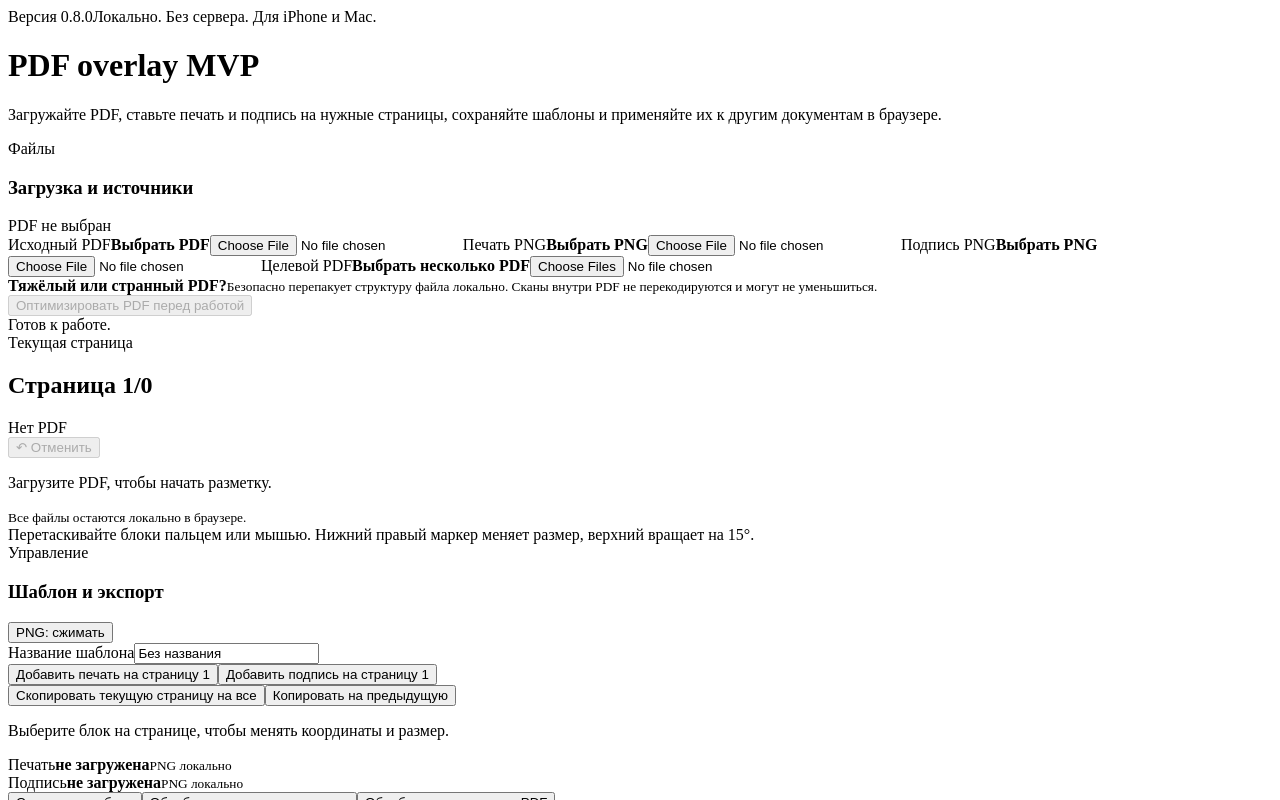
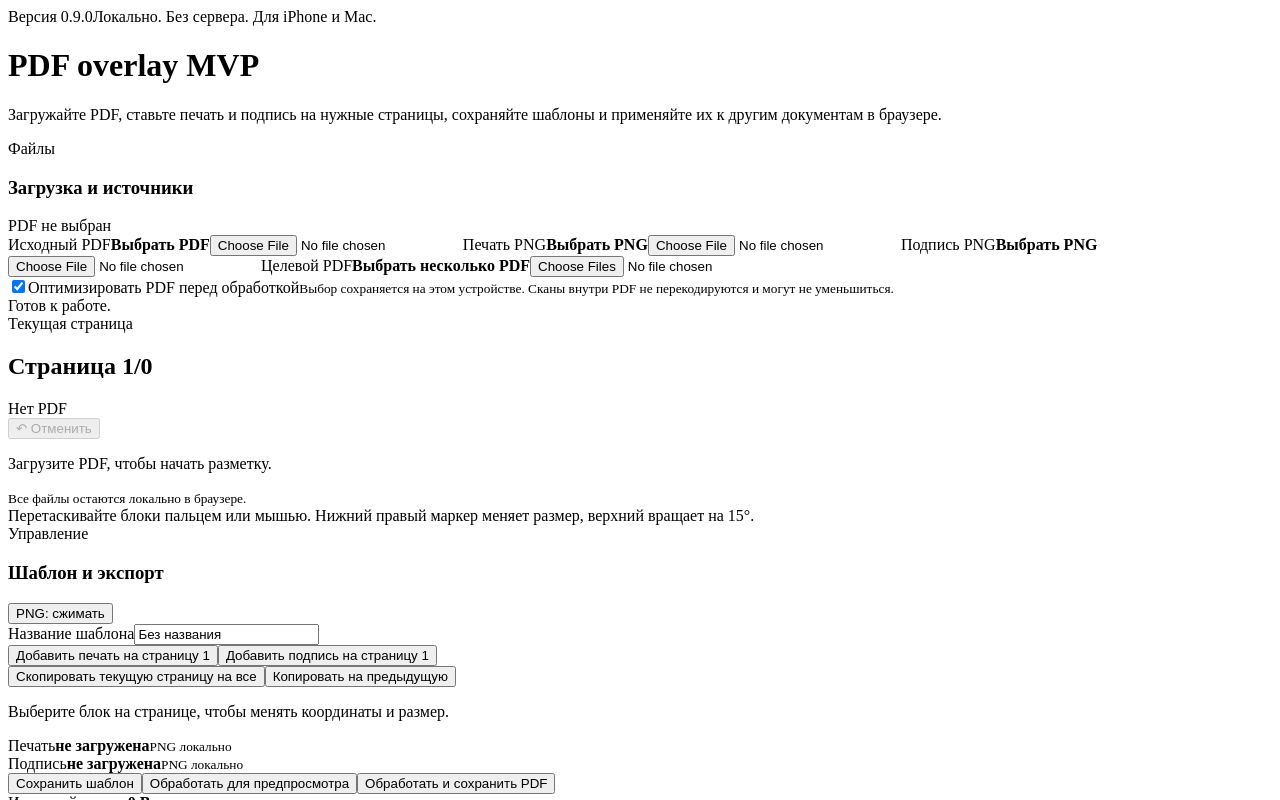
Before and after one commit to nebuhtit/pdf-overlay-mvp, a React (Vite) app: page / in a window 1280 px wide. Shown: the top 800 px of the page. Built offline with nearby package versions, Linux system fonts and the light colour scheme; the HTML template or start-up script is replaced by a standard one.

Commit message:
Release 0.9.0 with saved PDF optimization and template controls

```diff
--- a/package.json
+++ b/package.json
@@ -1,7 +1,7 @@
 {
   "name": "pdf-overlay-mvp",
   "private": true,
-  "version": "0.8.0",
+  "version": "0.9.0",
   "type": "module",
   "scripts": {
     "dev": "vite",
--- a/src/App.tsx
+++ b/src/App.tsx
@@ -3,15 +3,15 @@ import { useEffect, useMemo, useRef, useState } from 'react';
 import { ControlPanel } from './components/ControlPanel';
 import { PageCanvas } from './components/PageCanvas';
 import { TemplateShelf } from './components/TemplateShelf';
-import { applyTemplate, loadPdfInfo, optimizePdfBytes, releasePdfPreview } from './lib/pdf';
+import { applyTemplate, loadPdfInfo, optimizePdfBytes } from './lib/pdf';
 import { createDefaultPlacement, clonePlacementForPage } from './lib/placements';
-import { deleteTemplate, listTemplates, upsertTemplate } from './lib/storage';
+import { deleteTemplate, getOptimizePdfPreference, listTemplates, setOptimizePdfPreference, upsertTemplate } from './lib/storage';
 import { downloadBlob, loadImageSize, makeId, readFileAsDataUrl } from './lib/files';
 import { createZipBlob } from './lib/zip';
 import type { OverlayRole, PdfAsset, PdfDocInfo, Placement, TemplateRecord } from './types';
 import { formatBytes } from './lib/format';
 
-const APP_VERSION = '0.8.0';
+const APP_VERSION = '0.9.0';
 
 const ensureActivePlacement = (placements: Placement[], pageIndex: number) => {
   const currentPagePlacements = placements.filter((placement) => placement.pageIndex === pageIndex);
@@ -40,6 +40,7 @@ export default function App() {
   const [selectedPageIndex, setSelectedPageIndex] = useState(0);
   const [activePlacementId, setActivePlacementId] = useState<string | null>(null);
   const [optimizeImages, setOptimizeImages] = useState(true);
+  const [optimizePdf, setOptimizePdf] = useState(getOptimizePdfPreference);
   const [busyMessage, setBusyMessage] = useState<string | null>(null);
   const [outputResults, setOutputResults] = useState<Array<{
     sourceName: string;
@@ -54,7 +55,6 @@ export default function App() {
   const [offlineReady, setOfflineReady] = useState(false);
   const [compactMode, setCompactMode] = useState(() => window.matchMedia('(max-width: 720px), (pointer: coarse)').matches);
   const [isProcessing, setIsProcessing] = useState(false);
-  const [isOptimizingPdf, setIsOptimizingPdf] = useState(false);
   const [isExportingAll, setIsExportingAll] = useState(false);
 
   useEffect(() => {
@@ -178,73 +178,6 @@ export default function App() {
     setPreviewIndex(0);
   };
 
-  const handleOptimizePdfs = async () => {
-    if (isOptimizingPdf || isProcessing) return;
-    const total = (sourceDoc ? 1 : 0) + targetDocs.length;
-    if (total === 0) {
-      setBusyMessage('Сначала загрузите хотя бы один PDF.');
-      return;
-    }
-
-    setIsOptimizingPdf(true);
-    clearOutputResults();
-    const errors: string[] = [];
-    let completed = 0;
-    let reducedCount = 0;
-    let bytesSaved = 0;
-
-    const optimizeDoc = async (doc: PdfDocInfo) => {
-      setBusyMessage(`Оптимизирую PDF: ${completed + 1} из ${total} — ${doc.name}`);
-      await new Promise<void>((resolve) => requestAnimationFrame(() => resolve()));
-      try {
-        const sourceSize = doc.bytes.byteLength;
-        const result = await optimizePdfBytes(doc.bytes);
-        const resultSize = result.bytes.byteLength;
-        if (result.reduced) {
-          reducedCount += 1;
-          bytesSaved += sourceSize - resultSize;
-        }
-        return {
-          ...doc,
-          bytes: result.bytes,
-          fileSize: resultSize,
-          optimization: { sourceSize, resultSize, reduced: result.reduced },
-        };
-      } catch (error) {
-        const message = error instanceof Error ? error.message : 'неизвестная ошибка';
-        errors.push(`${doc.name}: оптимизация не выполнена — ${message}`);
-        return doc;
-      } finally {
-        completed += 1;
-      }
-    };
-
-    try {
-      if (sourceDoc) {
-        const optimizedSource = await optimizeDoc(sourceDoc);
-        if (optimizedSource.bytes !== sourceDoc.bytes) releasePdfPreview(sourceDoc.bytes);
-        setSourceDoc(optimizedSource);
-      }
-
-      const optimizedTargets: PdfDocInfo[] = [];
-      for (const doc of targetDocs) {
-        optimizedTargets.push(await optimizeDoc(doc));
-      }
-      setTargetDocs(optimizedTargets);
-      setBatchErrors(errors);
-
-      if (reducedCount > 0) {
-        setBusyMessage(`Оптимизация готова: уменьшено ${reducedCount} из ${total}, сэкономлено ${formatBytes(bytesSaved)}.`);
-      } else if (errors.length > 0) {
-        setBusyMessage(`Оптимизация завершена с ошибками: ${errors.length}. Исходные PDF сохранены.`);
-      } else {
-        setBusyMessage('Проверено: PDF уже компактны. Оставлены исходные файлы без увеличения размера.');
-      }
-    } finally {
-      setIsOptimizingPdf(false);
-    }
-  };
-
   const loadAsset = async (file: File, role: OverlayRole) => {
     const dataUrl = await readFileAsDataUrl(file);
     const size = await loadImageSize(dataUrl);
@@ -310,6 +243,16 @@ export default function App() {
     }
   };
 
+  const handleRenameTemplate = (templateId: string, name: string) => {
+    const template = templates.find((item) => item.id === templateId);
+    const nextName = name.trim();
+    if (!template || !nextName) return;
+    upsertTemplate({ ...template, name: nextName, updatedAt: new Date().toISOString() });
+    setTemplates(listTemplates());
+    if (templateId === activeTemplateId) setTemplateName(nextName);
+    setBusyMessage(`Шаблон переименован в «${nextName}».`);
+  };
+
   const handleAddPlacement = (role: OverlayRole) => {
     if (!sourceDoc) return;
     rememberPlacements();
@@ -371,14 +314,27 @@ export default function App() {
     outputResults.forEach((item) => URL.revokeObjectURL(item.blobUrl));
     const nextResults = [];
     const errors: string[] = [];
+    const warnings: string[] = [];
     for (let index = 0; index < docs.length; index += 1) {
       try {
         const doc = docs[index];
         await new Promise<void>((resolve) => requestAnimationFrame(() => resolve()));
-        const result = await applyTemplate(doc.bytes, doc.pageMetrics, placements, assets, optimizeImages);
+        let bytes = doc.bytes;
+        if (optimizePdf) {
+          setBusyMessage(`Оптимизирую PDF: ${index + 1} из ${docs.length} — ${doc.name}`);
+          await new Promise<void>((resolve) => requestAnimationFrame(() => resolve()));
+          try {
+            bytes = (await optimizePdfBytes(doc.bytes)).bytes;
+          } catch (error) {
+            const message = error instanceof Error ? error.message : 'неизвестная ошибка';
+            warnings.push(`${doc.name}: оптимизация не выполнена (${message}); использован исходный PDF.`);
+          }
+        }
+        setBusyMessage(`Обрабатываю PDF: ${index + 1} из ${docs.length} — ${doc.name}`);
+        const result = await applyTemplate(bytes, doc.pageMetrics, placements, assets, optimizeImages);
         nextResults.push({
           sourceName: doc.name,
-          sourceSize: result.sourceSize,
+          sourceSize: doc.fileSize,
           blobUrl: URL.createObjectURL(result.blob),
           size: result.outputSize,
           blob: result.blob,
@@ -390,10 +346,10 @@ export default function App() {
       setBusyMessage(`Обрабатываю PDF: ${index + 1} из ${docs.length}...`);
     }
     setOutputResults(nextResults);
-    setBatchErrors(errors);
+    setBatchErrors([...errors, ...warnings]);
     setPreviewIndex(0);
     setIsProcessing(false);
-    setBusyMessage(`Готово: ${nextResults.length} из ${docs.length}${errors.length ? `, ошибок: ${errors.length}` : ''}.`);
+    setBusyMessage(`Готово: ${nextResults.length} из ${docs.length}${errors.length ? `, ошибок: ${errors.length}` : ''}${warnings.length ? `, предупреждений: ${warnings.length}` : ''}.`);
     return nextResults;
   };
 
@@ -415,7 +371,7 @@ export default function App() {
   };
 
   const handleExportPdf = async () => {
-    if (isProcessing || isOptimizingPdf || isExportingAll) return;
+    if (isProcessing || isExportingAll) return;
     const results = await handleApplyTemplate();
     try {
       await downloadResults(results);
@@ -539,13 +495,6 @@ export default function App() {
                   <div>
                     <strong>{doc.name}</strong>
                     <small>{doc.pageMetrics.length} стр. · {formatBytes(doc.fileSize)}</small>
-                    {doc.optimization ? (
-                      <small className={doc.optimization.reduced ? 'optimizationSaved' : ''}>
-                        {doc.optimization.reduced
-                          ? `Оптимизирован: ${formatBytes(doc.optimization.sourceSize)} → ${formatBytes(doc.optimization.resultSize)}`
-                          : 'Проверен: исходник уже компактнее'}
-                      </small>
-                    ) : null}
                   </div>
                   <button type="button" aria-label={`Удалить ${doc.name}`} onClick={() => removeTargetPdf(index)}>Удалить</button>
                 </div>
@@ -560,27 +509,21 @@ export default function App() {
           ) : null}
 
           <div className="pdfOptimization">
-            <div>
-              <strong>Тяжёлый или странный PDF?</strong>
-              <small>
-                Безопасно перепакует структуру файла локально. Сканы внутри PDF не перекодируются и могут не уменьшиться.
-              </small>
-              {sourceDoc?.optimization ? (
-                <small className={sourceDoc.optimization.reduced ? 'optimizationSaved' : ''}>
-                  Исходный PDF: {sourceDoc.optimization.reduced
-                    ? `${formatBytes(sourceDoc.optimization.sourceSize)} → ${formatBytes(sourceDoc.optimization.resultSize)}`
-                    : 'проверен, уменьшение невозможно без потери качества'}
-                </small>
-              ) : null}
-            </div>
-            <button
-              type="button"
-              className="secondary optimizePdfButton"
-              onClick={() => void handleOptimizePdfs()}
-              disabled={isOptimizingPdf || isProcessing || (!sourceDoc && targetDocs.length === 0)}
-            >
-              {isOptimizingPdf ? 'Оптимизирую…' : 'Оптимизировать PDF перед работой'}
-            </button>
+            <label className="pdfOptimizeToggle">
+              <input
+                type="checkbox"
+                checked={optimizePdf}
+                disabled={isProcessing}
+                onChange={(event) => {
+                  const enabled = event.target.checked;
+                  setOptimizePdf(enabled);
+                  setOptimizePdfPreference(enabled);
+                  clearOutputResults();
+                }}
+              />
+              <span>Оптимизировать PDF перед обработкой</span>
+            </label>
+            <small>Выбор сохраняется на этом устройстве. Сканы внутри PDF не перекодируются и могут не уменьшиться.</small>
           </div>
 
           <div className="statusLine">{busyMessage ?? 'Готов к работе.'}</div>
@@ -642,7 +585,7 @@ export default function App() {
               onSaveTemplate={handleSaveTemplate}
               onApplyTemplate={handleApplyTemplate}
               onExportPdf={handleExportPdf}
-              isProcessing={isProcessing || isOptimizingPdf}
+              isProcessing={isProcessing}
               sourceSize={sourceDoc?.fileSize ?? 0}
               outputSize={outputResults[previewIndex]?.size}
               outputTemplate={activeTemplateId ? templates.find((item) => item.id === activeTemplateId) ?? null : null}
@@ -653,6 +596,7 @@ export default function App() {
             templates={templates}
             activeTemplateId={activeTemplateId}
             onSelect={handleSelectTemplate}
+            onRename={handleRenameTemplate}
             onDelete={handleDeleteTemplate}
           />
 
--- a/src/lib/storage.ts
+++ b/src/lib/storage.ts
@@ -1,6 +1,23 @@
 import type { TemplateRecord } from '../types';
 
 const TEMPLATE_STORAGE_KEY = 'pdf-overlay-mvp.templates.v1';
+const OPTIMIZE_PDF_STORAGE_KEY = 'pdf-overlay-mvp.optimize-pdf.v1';
+
+export const getOptimizePdfPreference = (): boolean => {
+  try {
+    return localStorage.getItem(OPTIMIZE_PDF_STORAGE_KEY) !== 'false';
+  } catch {
+    return true;
+  }
+};
+
+export const setOptimizePdfPreference = (enabled: boolean) => {
+  try {
+    localStorage.setItem(OPTIMIZE_PDF_STORAGE_KEY, String(enabled));
+  } catch {
+    // Private browsing may reject persistent storage; keep the current session usable.
+  }
+};
 
 type SavedTemplates = {
   templates: TemplateRecord[];
--- a/src/styles.css
+++ b/src/styles.css
@@ -264,10 +264,8 @@ a {
 }
 
 .pdfOptimization {
-  display: flex;
-  align-items: center;
-  justify-content: space-between;
-  gap: 16px;
+  display: grid;
+  gap: 8px;
   margin-top: 14px;
   padding: 14px;
   border-radius: 18px;
@@ -275,23 +273,25 @@ a {
   border: 1px solid rgba(125, 211, 252, 0.2);
 }
 
-.pdfOptimization > div {
-  display: grid;
-  gap: 5px;
+.pdfOptimizeToggle {
+  display: flex;
+  align-items: center;
+  gap: 10px;
+  font-weight: 700;
+  cursor: pointer;
+}
+
+.pdfOptimizeToggle input {
+  width: 20px;
+  height: 20px;
+  margin: 0;
+  flex: 0 0 auto;
+  accent-color: #38bdf8;
 }
 
 .pdfOptimization small {
   color: var(--muted);
   line-height: 1.4;
-}
-
-.optimizationSaved {
-  color: #86efac !important;
-}
-
-.optimizePdfButton {
-  flex: 0 0 auto;
-  max-width: 260px;
 }
 
 .resultList {
@@ -691,6 +691,28 @@ button:disabled {
   border: 1px solid rgba(148, 163, 184, 0.16);
 }
 
+.inspectorHeader {
+  margin-bottom: 0;
+  cursor: pointer;
+  list-style: none;
+}
+
+.inspectorHeader::-webkit-details-marker {
+  display: none;
+}
+
+.inspectorHeader span::after {
+  content: ' ▾';
+}
+
+.inspector[open] .inspectorHeader {
+  margin-bottom: 14px;
+}
+
+.inspector[open] .inspectorHeader span::after {
+  content: ' ▴';
+}
+
 .grid2 {
   display: grid;
   gap: 12px;
@@ -761,6 +783,47 @@ button:disabled {
   display: flex;
   justify-content: space-between;
   gap: 10px;
+}
+
+.templateRowTop {
+  align-items: start;
+}
+
+.renameTemplateForm,
+.templateActions {
+  display: flex;
+  flex-wrap: wrap;
+  gap: 8px;
+}
+
+.renameTemplateForm input {
+  min-width: 0;
+  max-width: 100%;
+  padding: 9px 11px;
+  border-radius: 10px;
+  border: 1px solid rgba(148, 163, 184, 0.4);
+  background: #0f172a;
+  color: var(--text);
+}
+
+.renameTemplateForm button,
+.templateActions button {
+  min-height: 40px;
+  padding: 8px 11px;
+  border-radius: 10px;
+  color: var(--text);
+  background: rgba(148, 163, 184, 0.14);
+  border: 1px solid rgba(148, 163, 184, 0.24);
+}
+
+.renameTemplateForm button:disabled {
+  opacity: 0.5;
+}
+
+.templateActions .ghostDanger {
+  color: #fecaca;
+  background: rgba(127, 29, 29, 0.3);
+  border-color: rgba(239, 68, 68, 0.24);
 }
 
 .ghostDanger {
@@ -836,16 +899,6 @@ button:disabled {
     min-height: 104px;
     padding: 12px;
     border-radius: 16px;
-  }
-
-  .pdfOptimization {
-    align-items: stretch;
-    flex-direction: column;
-  }
-
-  .optimizePdfButton {
-    width: 100%;
-    max-width: none;
   }
 
   .uploadCard strong {
--- a/src/types.ts
+++ b/src/types.ts
@@ -49,11 +49,6 @@ export type PdfDocInfo = {
   fileSize: number;
   bytes: Uint8Array;
   pageMetrics: PageMetrics[];
-  optimization?: {
-    sourceSize: number;
-    resultSize: number;
-    reduced: boolean;
-  };
 };
 
 export type ExportResult = {
```
Also changed, not shown: src/components/ControlPanel.tsx (+6 -6 lines), src/components/TemplateShelf.tsx (+37 -15 lines), 1 other file (tests, documents, lock files or other folders).
